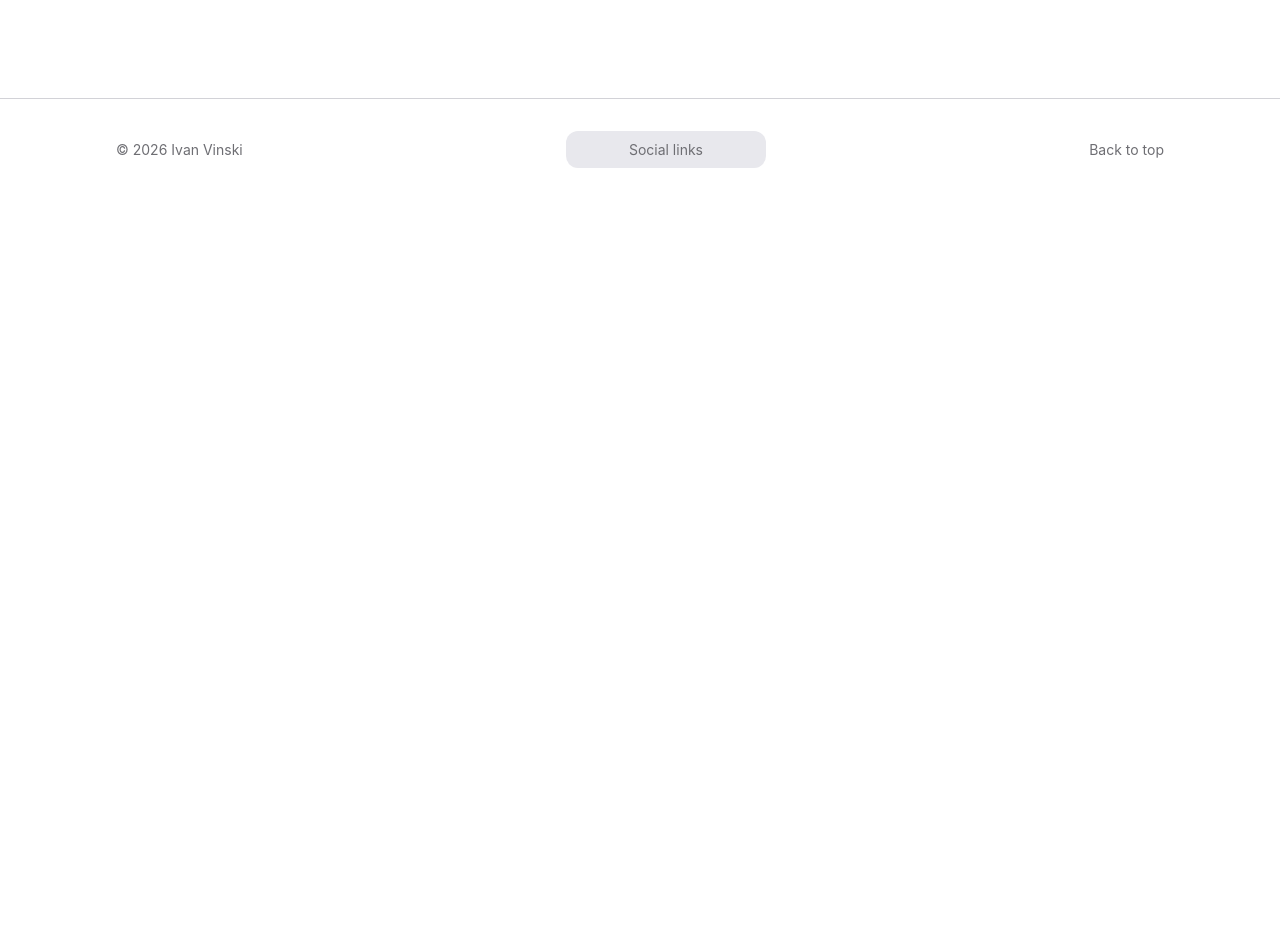
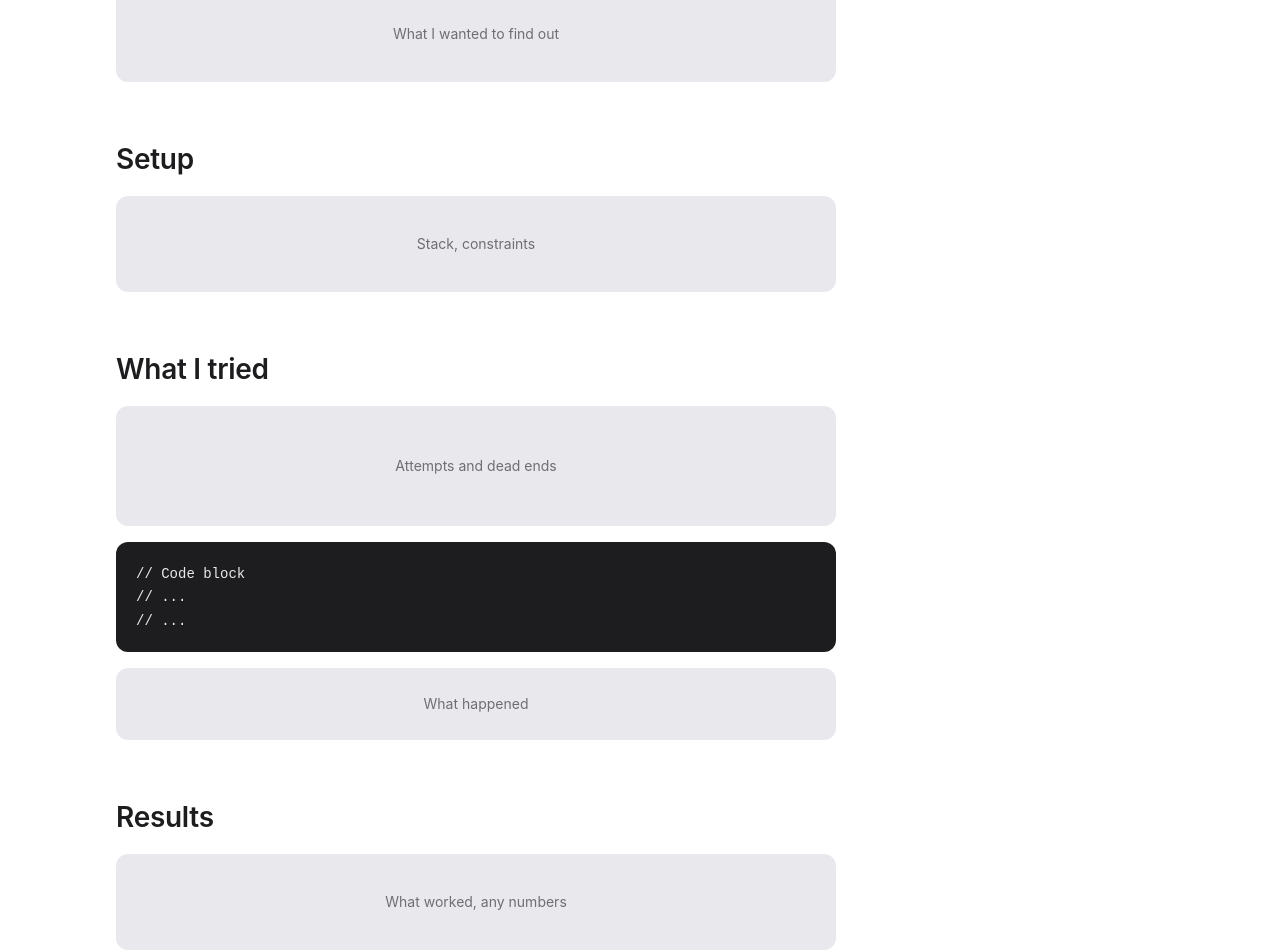
Before and after one commit to vindotski/website, a Next.js app: page /blog/template in a window 1280 px wide. Shown: the part 600-1552 px from the top of the page. Before the commit the page ends 800 px from the top, so only its background shows below. Built offline with nearby package versions, Linux system fonts and the light colour scheme.

Commit message:
feat(blog): wireframe post experiment body

```diff
--- a/app/blog/template/page.module.css
+++ b/app/blog/template/page.module.css
@@ -26,6 +26,18 @@
   border-radius: 18px;
 }
 
+.code {
+  margin: 0;
+  padding: 20px;
+  overflow-x: auto;
+  border-radius: 12px;
+  background: var(--color-text);
+  color: var(--color-placeholder);
+  font-family: ui-monospace, SFMono-Regular, Menlo, Consolas, monospace;
+  font-size: 14px;
+  line-height: 1.6;
+}
+
 .tldrLabel {
   margin: 0;
   font-family: ui-monospace, SFMono-Regular, Menlo, Consolas, monospace;
--- a/app/blog/template/page.tsx
+++ b/app/blog/template/page.tsx
@@ -1,5 +1,6 @@
 import Placeholder from "../../_components/Placeholder";
 import Tags from "../../_components/Tags";
+import { DetailBlock, DetailBody } from "../../_components/detail/DetailBody";
 import DetailIntro from "../../_components/detail/DetailIntro";
 import DetailPage from "../../_components/detail/DetailPage";
 import styles from "./page.module.css";
@@ -22,6 +23,32 @@ export default function BlogTemplate() {
         <p className={styles.tldrLabel}>TL;DR</p>
         <Placeholder label="What I tried and what came of it, in 2–3 lines" height={72} />
       </aside>
+
+      <DetailBody>
+        <DetailBlock title="The question">
+          <Placeholder label="What I wanted to find out" height={96} />
+        </DetailBlock>
+
+        <DetailBlock title="Setup">
+          <Placeholder label="Stack, constraints" height={96} />
+        </DetailBlock>
+
+        <DetailBlock title="What I tried">
+          <Placeholder label="Attempts and dead ends" height={120} />
+          <pre className={styles.code}>
+            <code>{"// Code block\n// ...\n// ..."}</code>
+          </pre>
+          <Placeholder label="What happened" height={72} />
+        </DetailBlock>
+
+        <DetailBlock title="Results">
+          <Placeholder label="What worked, any numbers" height={96} />
+        </DetailBlock>
+
+        <DetailBlock title="Takeaways">
+          <Placeholder label="When I'd use it, what's next" height={96} />
+        </DetailBlock>
+      </DetailBody>
     </DetailPage>
   );
 }
```
